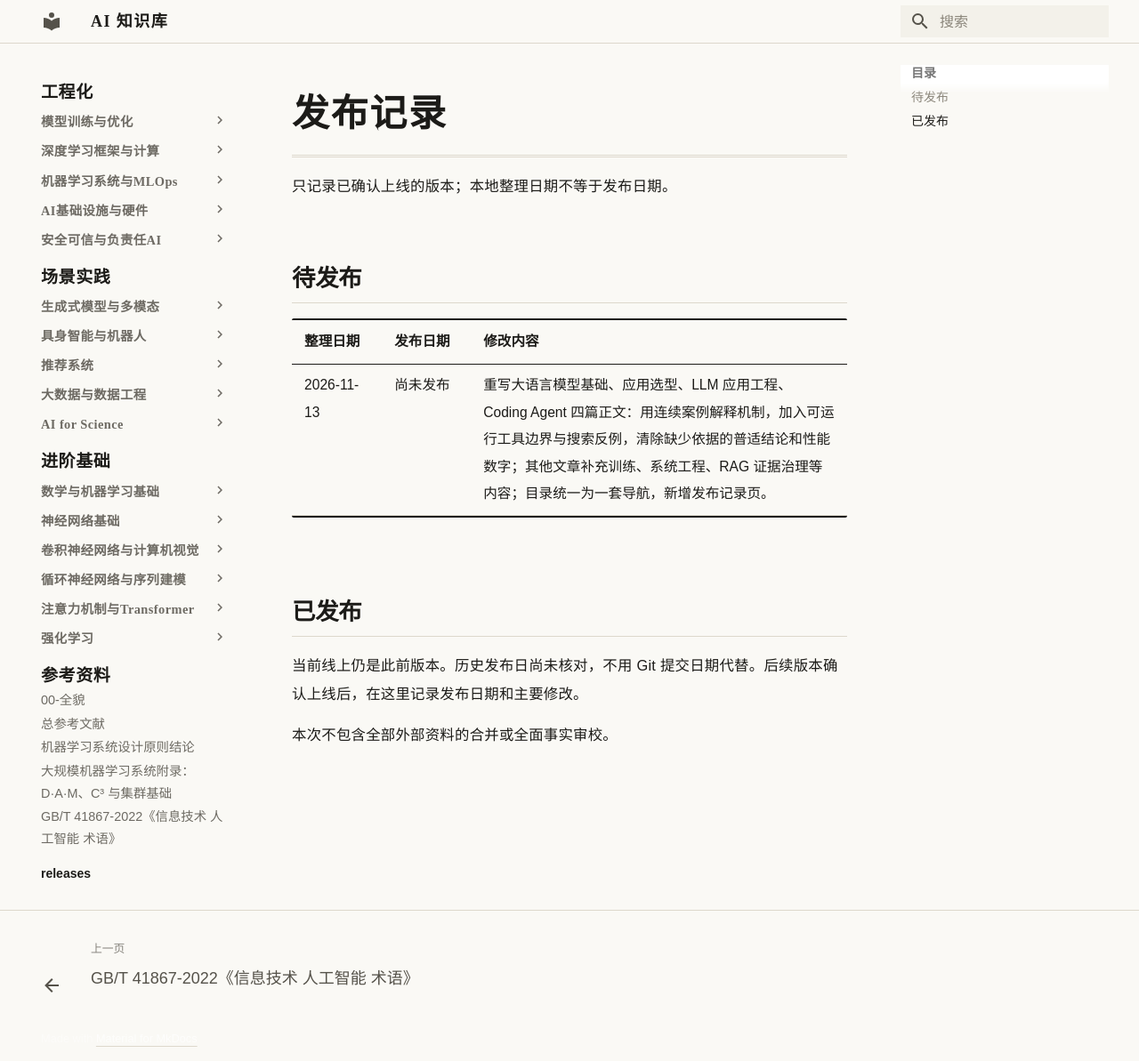
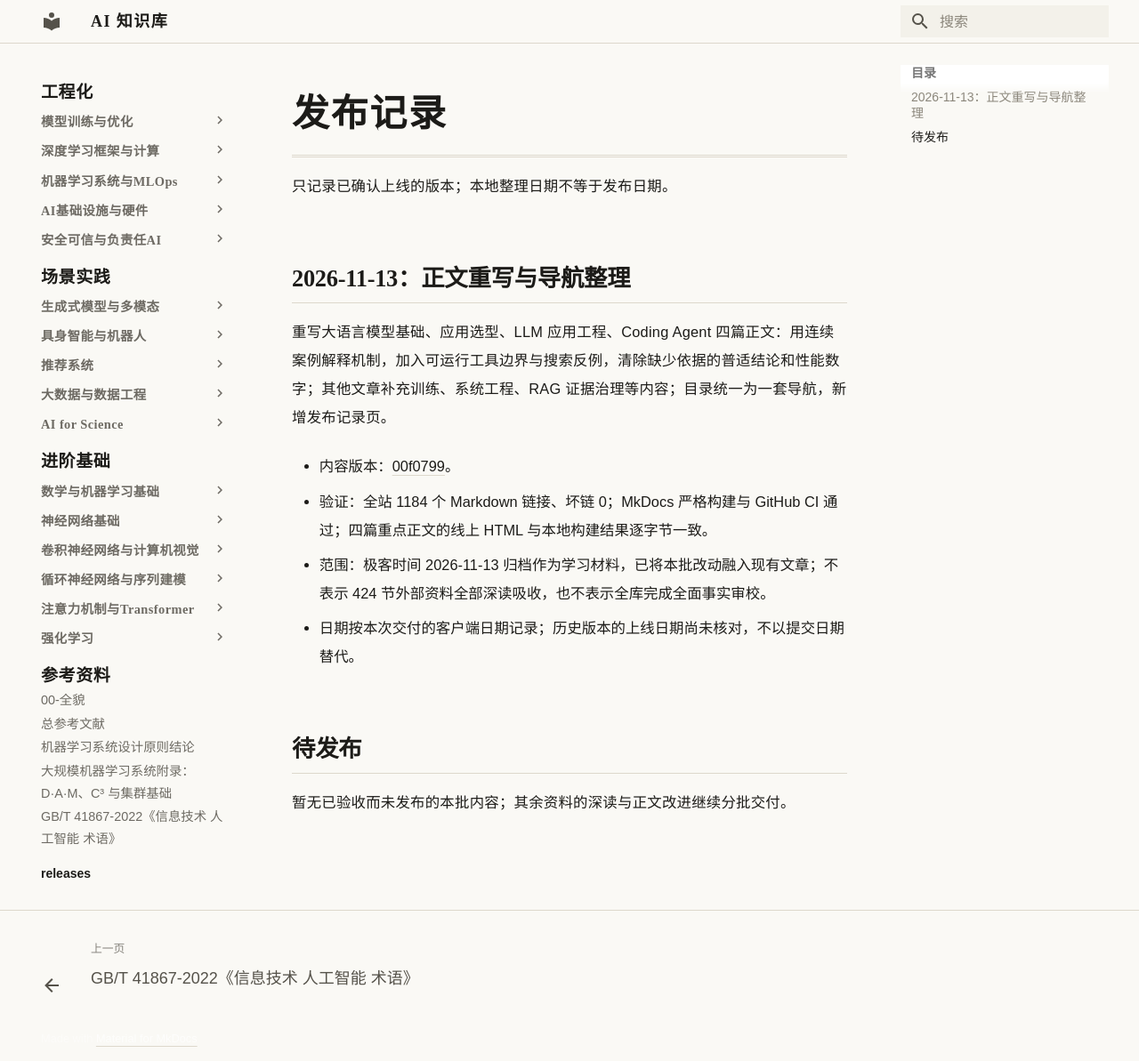
Before and after one commit to lozsh/AI-knowledge-base, an MkDocs documentation site: the page built from AI知识库/releases.md, in a window 1280 px wide and 1193 px high. Shown: the whole window at 89% size. Built offline with MkDocs 1.6.1 and Material for MkDocs 9.7.7, drawn with Linux system fonts in a browser that asks for light colours.

Commit message:
docs: 记录已验证上线的正文重写版本

```diff
--- a/AI知识库/releases.md
+++ b/AI知识库/releases.md
@@ -2,14 +2,15 @@
 
 只记录已确认上线的版本；本地整理日期不等于发布日期。
 
+## 2026-11-13：正文重写与导航整理
+
+重写大语言模型基础、应用选型、LLM 应用工程、Coding Agent 四篇正文：用连续案例解释机制，加入可运行工具边界与搜索反例，清除缺少依据的普适结论和性能数字；其他文章补充训练、系统工程、RAG 证据治理等内容；目录统一为一套导航，新增发布记录页。
+
+- 内容版本：[00f0799](https://github.com/lozsh/AI-knowledge-base/commit/00f0799c1c6c3dafe17947ec92f669289ac6e5b3)。
+- 验证：全站 1184 个 Markdown 链接、坏链 0；MkDocs 严格构建与 GitHub CI 通过；四篇重点正文的线上 HTML 与本地构建结果逐字节一致。
+- 范围：极客时间 2026-11-13 归档作为学习材料，已将本批改动融入现有文章；不表示 424 节外部资料全部深读吸收，也不表示全库完成全面事实审校。
+- 日期按本次交付的客户端日期记录；历史版本的上线日期尚未核对，不以提交日期替代。
+
 ## 待发布
 
-| 整理日期 | 发布日期 | 修改内容 |
-|---|---|---|
-| 2026-11-13 | 尚未发布 | 重写大语言模型基础、应用选型、LLM 应用工程、Coding Agent 四篇正文：用连续案例解释机制，加入可运行工具边界与搜索反例，清除缺少依据的普适结论和性能数字；其他文章补充训练、系统工程、RAG 证据治理等内容；目录统一为一套导航，新增发布记录页。 |
-
-## 已发布
-
-当前线上仍是此前版本。历史发布日尚未核对，不用 Git 提交日期代替。后续版本确认上线后，在这里记录发布日期和主要修改。
-
-本次不包含全部外部资料的合并或全面事实审校。
+暂无已验收而未发布的本批内容；其余资料的深读与正文改进继续分批交付。
```
